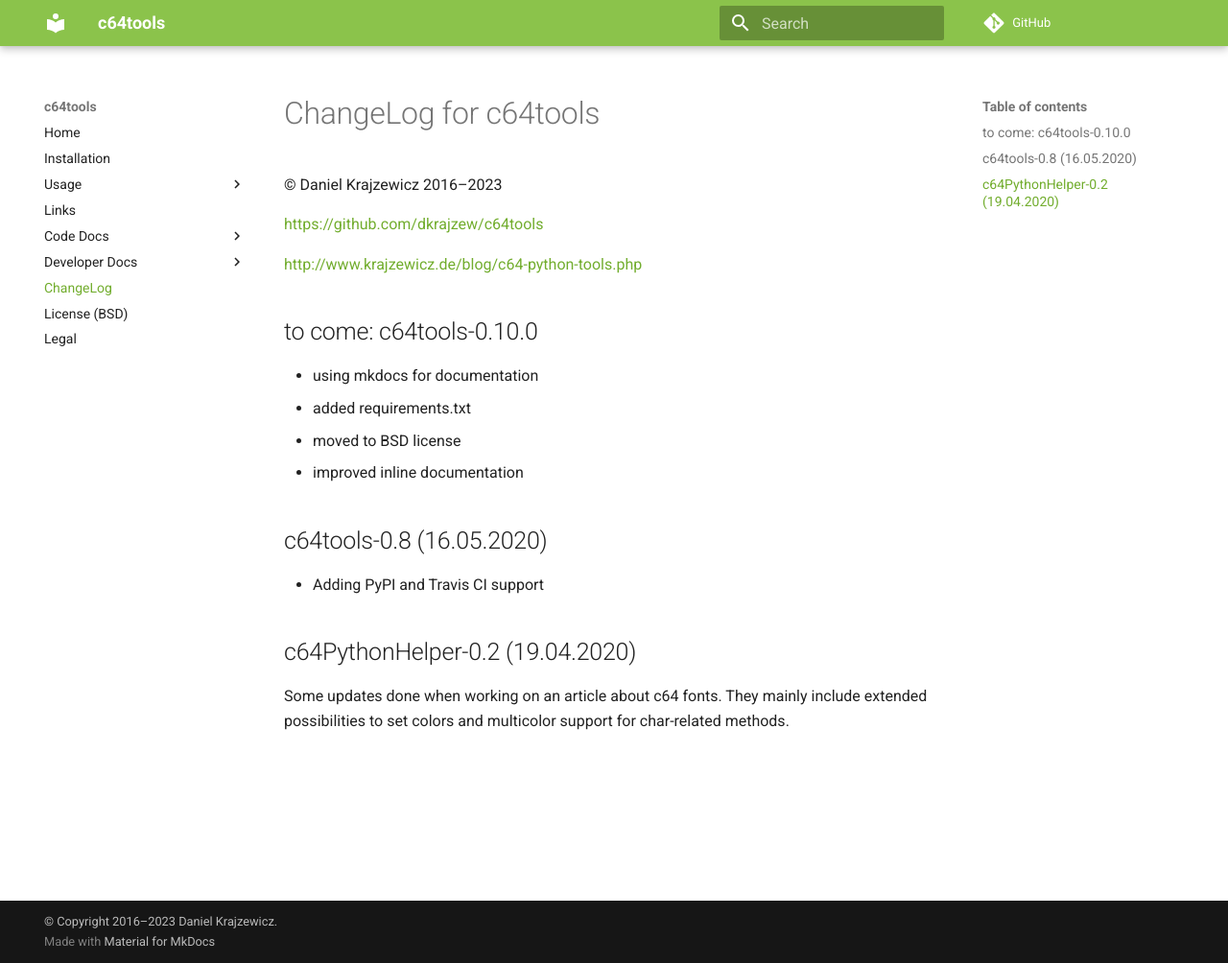
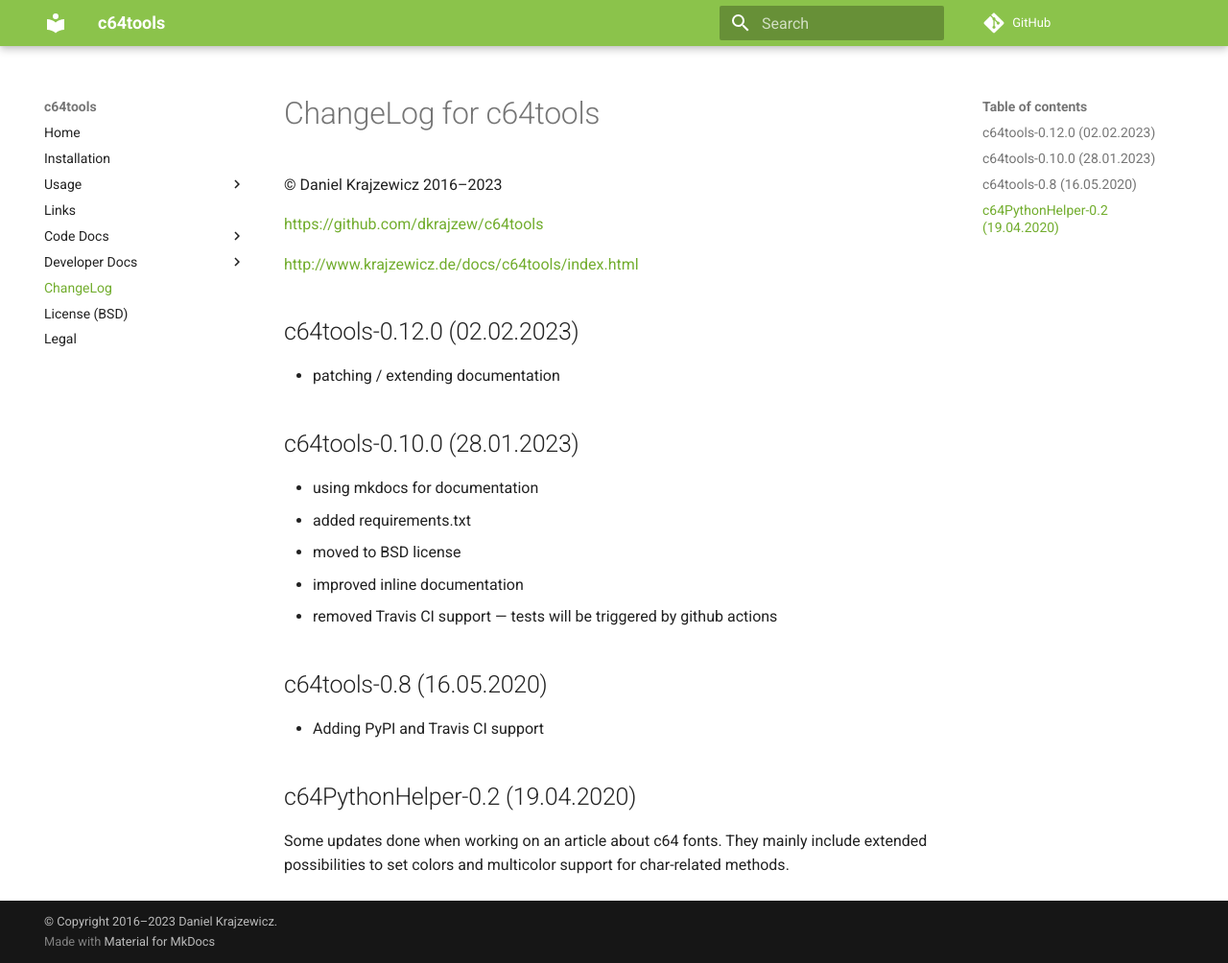
Before and after one commit to dkrajzew/c64tools, an MkDocs documentation site: the page built from docs/mkdocs/changes.md, in a window 1280 px wide and 1004 px high. Shown: the whole window at 96% size. Built offline with MkDocs 1.6.1 and Material for MkDocs 9.7.7, drawn with Linux system fonts in a browser that asks for light colours; comment, search, counter and statistics services are not loaded.

```diff
--- a/docs/mkdocs/changes.md
+++ b/docs/mkdocs/changes.md
@@ -5,16 +5,23 @@ ChangeLog for c64tools
 
 <https://github.com/dkrajzew/c64tools>
 
-<http://www.krajzewicz.de/blog/c64-python-tools.php>
+<http://www.krajzewicz.de/docs/c64tools/index.html>
 
 
-to come: c64tools-0.10.0
-------------------------
+c64tools-0.12.0 (02.02.2023)
+----------------------------
+
+* patching / extending documentation
+
+
+c64tools-0.10.0 (28.01.2023)
+----------------------------
 
 * using mkdocs for documentation
 * added requirements.txt
 * moved to BSD license
 * improved inline documentation
+* removed Travis CI support &mdash; tests will be triggered by github actions
 
 
 c64tools-0.8 (16.05.2020)
--- a/setup.py
+++ b/setup.py
@@ -18,7 +18,7 @@ with open("README.md", "r") as fh:
 
 setuptools.setup(
   name="c64tools",
-  version="0.10.0",
+  version="0.12.0",
   author="dkrajzew",
   author_email="d.krajzewicz@gmail.com",
   description="c64 Python helper",
```
Also changed, not shown: docs/mkdocs/install.md (+3 -3 lines).
